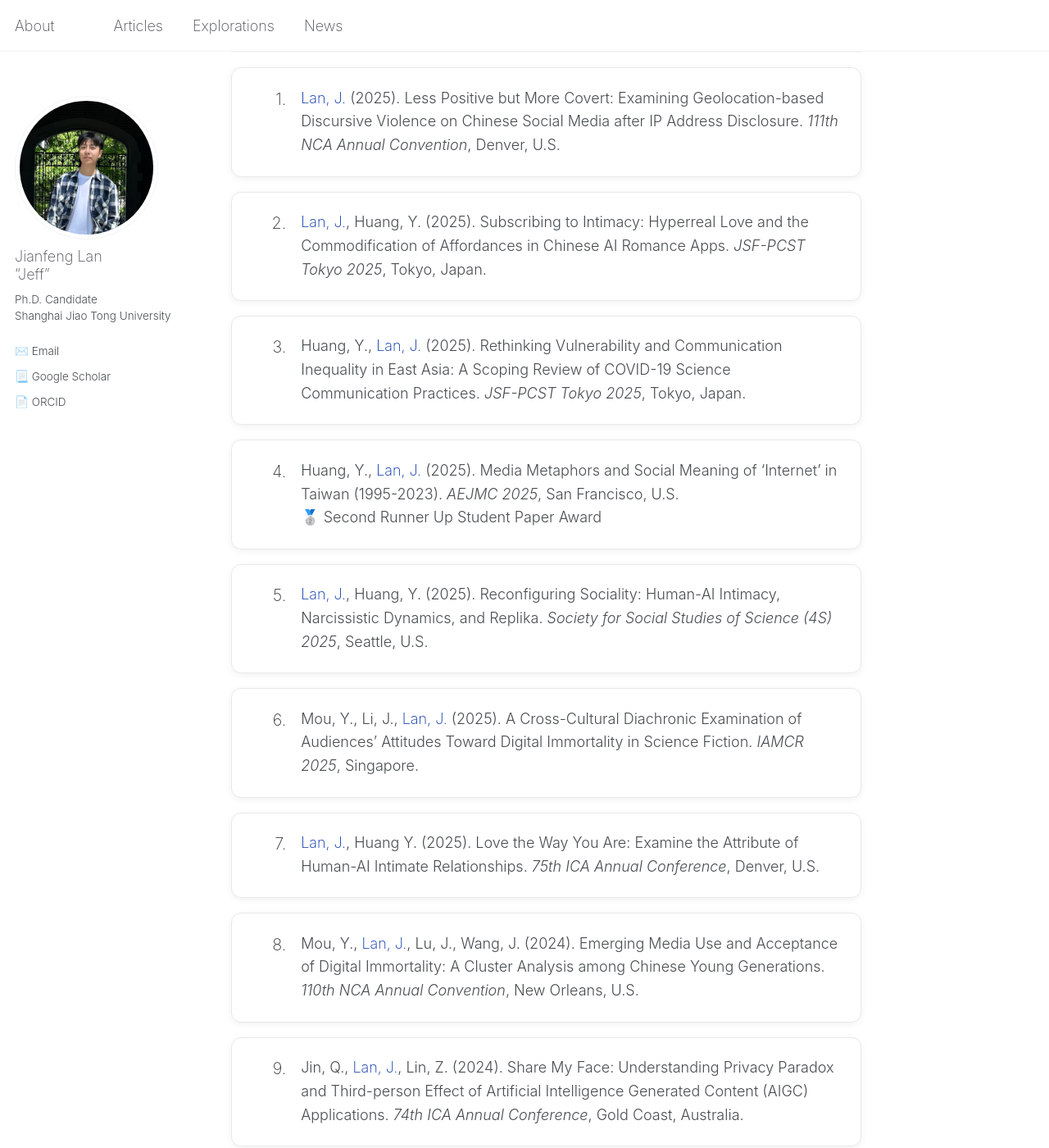
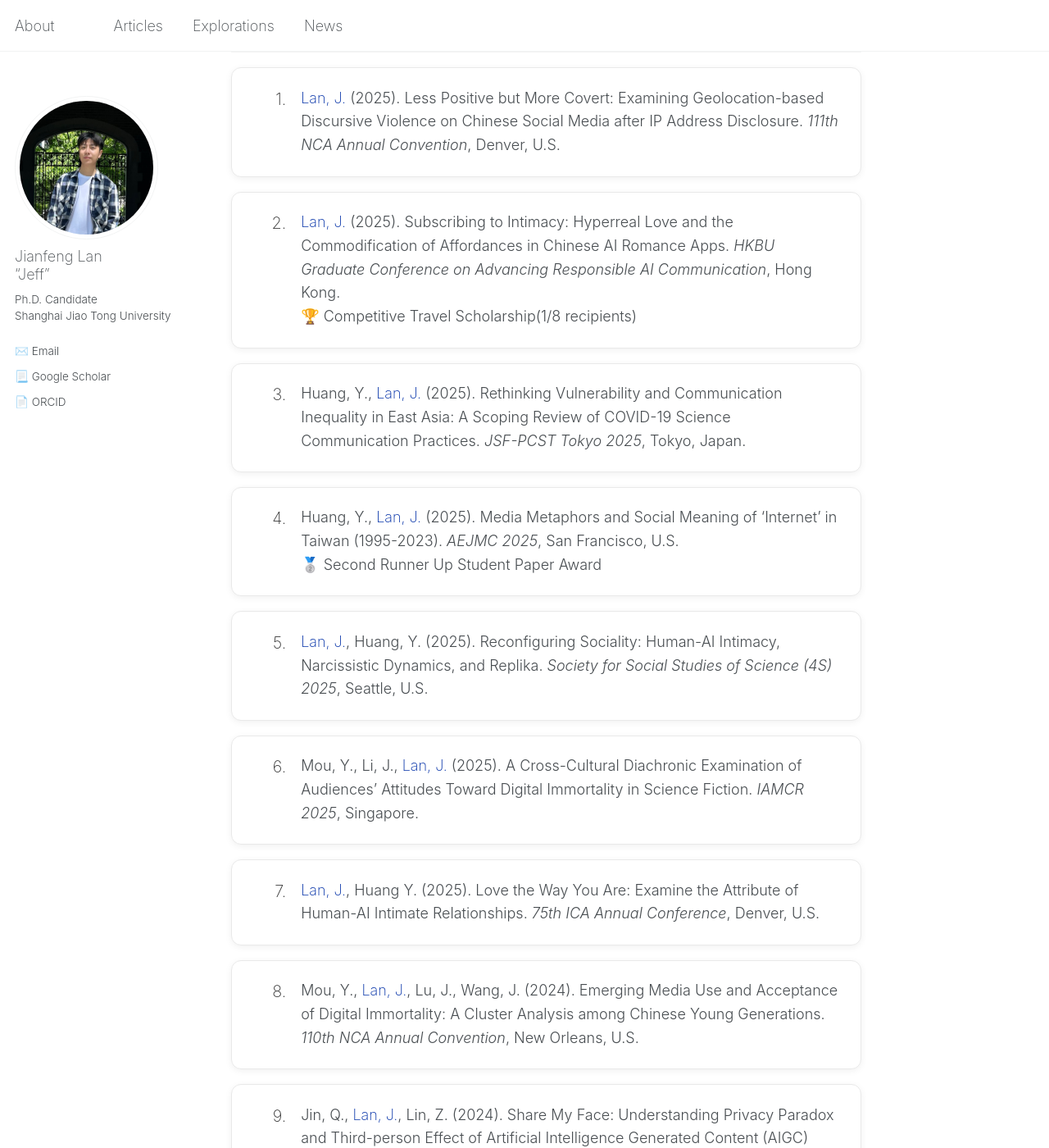
Before and after one commit to jianfenglan/jianfenglan.github.io, a Jekyll site: the page built from articles.md, in a window 1280 px wide and 1400 px high, scrolled down 1001 px. Shown: the whole window at 82% size. Built offline with Jekyll 4.4.1, drawn with Linux system fonts in a browser that asks for light colours; some of the changed text lies outside the part shown.

Commit message:
Update articles.md

```diff
--- a/articles.md
+++ b/articles.md
@@ -165,12 +165,12 @@
  <div class="publication-card" data-detail="Under Review 🙏🏻">
     <div class="publication-content"><span class="my-name">Lan, J.</span> (2025). Less Positive but More Covert: Examining Geolocation-based Discursive Violence on Chinese Social Media after IP Address Disclosure. <em>111th NCA Annual Convention</em>, Denver, U.S. </div></div>
     <div class="publication-card" data-detail="Work in progress ✍🏻">
-    <div class="publication-content"><span class="my-name">Lan, J.</span>, Huang, Y. (2025). Subscribing to Intimacy: Hyperreal Love and the Commodification of Affordances in Chinese AI Romance Apps. <em>JSF-PCST Tokyo 2025</em>, Tokyo, Japan. </div></div>
+    <div class="publication-content"><span class="my-name">Lan, J.</span> (2025). Subscribing to Intimacy: Hyperreal Love and the Commodification of Affordances in Chinese AI Romance Apps. <em> HKBU Graduate Conference on Advancing Responsible AI Communication</em>, Hong Kong. <br>🏆 Competitive Travel Scholarship(1/8 recipients)</div></div>
   <div class="publication-card" data-detail="Work in progress ✍🏻">
     <div class="publication-content">Huang, Y., <span class="my-name">Lan, J.</span> (2025). Rethinking Vulnerability and Communication Inequality in East Asia: A Scoping Review of COVID-19 Science Communication Practices. <em>JSF-PCST Tokyo 2025</em>, Tokyo, Japan. </div></div>
   <div class="publication-card" data-detail="Under Review 🙏🏻">
     <div class="publication-content">Huang, Y., <span class="my-name">Lan, J.</span> (2025). Media Metaphors and Social Meaning of ‘Internet’ in Taiwan (1995-2023). <em>AEJMC 2025</em>, San Francisco, U.S. <br>🥈 Second Runner Up Student Paper Award</div></div>
-  <div class="publication-card" data-detail="Work in progress ✍🏻">
+  <div class="publication-card" data-detail="Published in a revised and extended version on <em>Emerging Media</em> with the title <em>Performing Intimacy: Curating the Self-presentation in Human–AI Relationships.</em> ">
     <div class="publication-content"><span class="my-name">Lan, J.</span>, Huang, Y. (2025). Reconfiguring Sociality: Human-AI Intimacy, Narcissistic Dynamics, and Replika. <em>Society for Social Studies of Science (4S) 2025</em>, Seattle, U.S.</div></div>
   <div class="publication-card" data-detail="Work in progress ✍🏻">
     <div class="publication-content">Mou, Y., Li, J., <span class="my-name">Lan, J.</span> (2025). A Cross-Cultural Diachronic Examination of Audiences’ Attitudes Toward Digital Immortality in Science Fiction. <em>IAMCR 2025</em>, Singapore.</div></div>
@@ -182,8 +182,6 @@
     <div class="publication-content">Jin, Q., <span class="my-name">Lan, J.</span>, Lin, Z. (2024). Share My Face: Understanding Privacy Paradox and Third-person Effect of Artificial Intelligence Generated Content (AIGC) Applications. <em>74th ICA Annual Conference</em>, Gold Coast, Australia.</div></div>
   <div class="publication-card" data-detail="Under Review 🙏🏻">
     <div class="publication-content"><span class="my-name">Lan, J.</span>, Huang Y., Mou Y. (2024). Examining the Impact of Social Media Use on Chinese Male Adolescent’s Body Image: A Cross-platform Perspective. <em>74th ICA Annual Conference</em>, Gold Coast, Australia.</div></div>
-  <div class="publication-card" data-detail="Published on <em>Emerging Media</em>">
-    <div class="publication-content"><span class="my-name">Lan, J.</span>, Huang, Y. (2023). Performing Intimacy: Curating the Self-presentation in Human–AI Relationships. <em>the First Hongyi Forum</em>, Chongqing, China.<br>🥉 Third Place Award</div></div>
   <div class="publication-card" data-detail="Published on <em>New Media & Society</em>">
     <div class="publication-content"><span class="my-name">Lan, J.</span>, Mou, Y., Huang, Y. (2023). Good Night versus Goodbye? Comparing the Mourning Remarks of Virtual and Human Uploaders through A Data-mining Approach. <em>73rd ICA Annual Conference</em>, Toronto, Canada.</div></div>
 </div>
```
